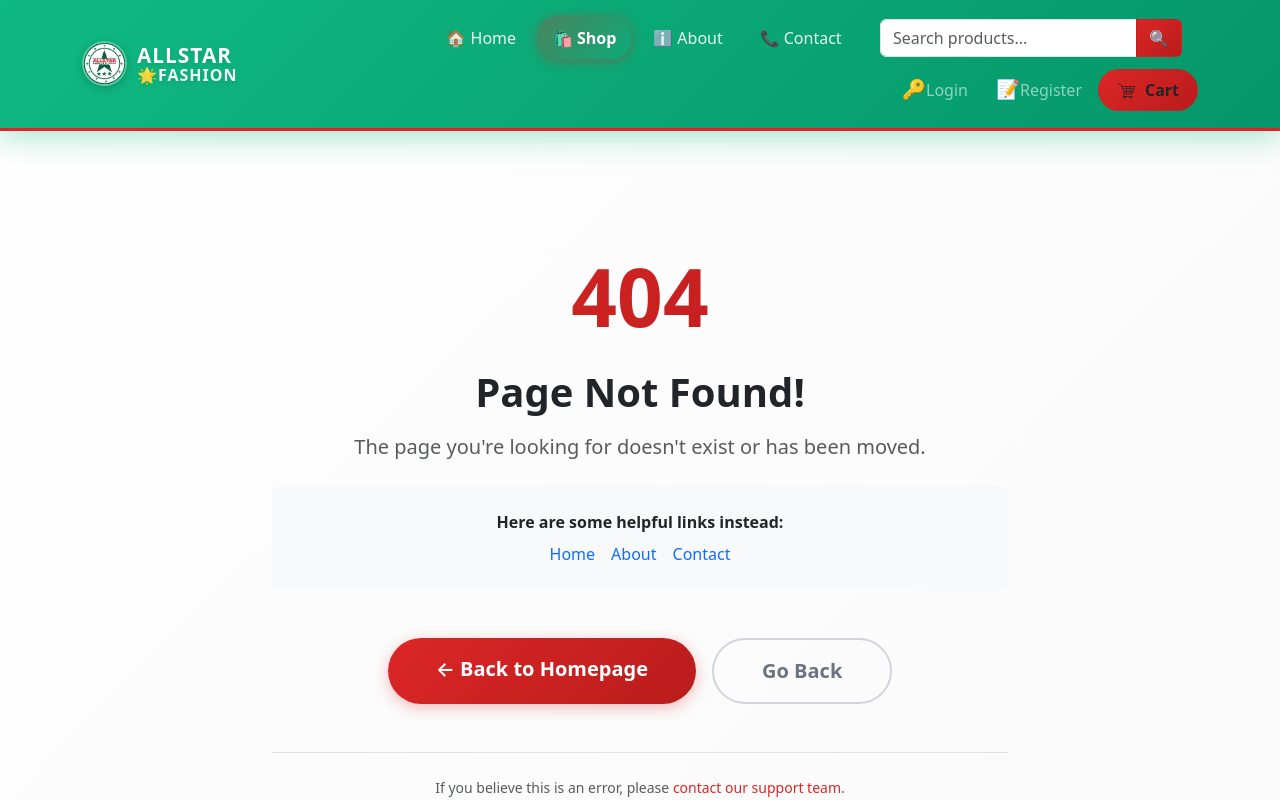
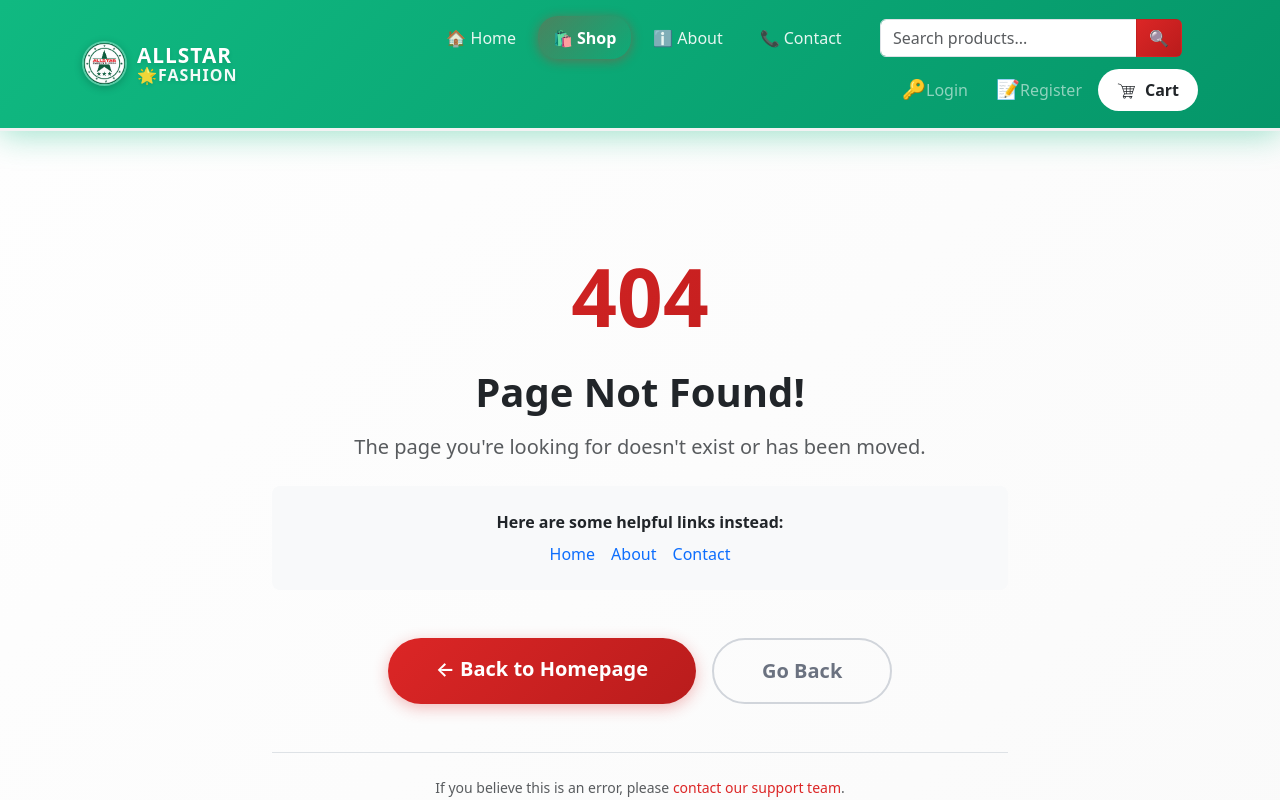
Before and after one commit to cysof/AllStarEcom-FrontEnd, a React (Vite) app: page /products/1 in a window 1280 px wide. Shown: the top 800 px of the page. Built offline with nearby package versions, Linux system fonts and the light colour scheme.

Commit message:
update: navbar color updated

```diff
--- a/src/components/ui/NavBar.module.css
+++ b/src/components/ui/NavBar.module.css
@@ -4,7 +4,7 @@
   position: sticky;
   top: 0;
   z-index: 1020;
-  border-bottom: 3px solid #dc2626; /* Changed to red */
+  border-bottom: 3px solid #f2f2f3; /* Changed to red */
   backdrop-filter: blur(10px);
   padding: 1rem 0;
   transition: all 0.3s ease;
@@ -13,7 +13,7 @@
 .navbar.scrolled {
   padding: 0.6rem 0 !important;
   box-shadow: 0 6px 25px rgba(16, 185, 129, 0.5);
-  border-bottom: 3px solid #dc2626; /* Red border when scrolled */
+  border-bottom: 3px solid #ffffff; /* Red border when scrolled */
 }
 
 .brand {
@@ -104,7 +104,7 @@
 
 /* Cart Button */
 .cartButton {
-  background: linear-gradient(135deg, #dc2626 0%, #b91c1c 100%); /* Red gradient */
+  background: linear-gradient(135deg, #ffffff 0%, #ffffff 100%); /* Red gradient */
   color: white; /* White text */
   border: 2px solid rgba(255, 255, 255, 0.8);
   min-width: 100px;
@@ -169,7 +169,6 @@
     border-radius: 12px;
     padding: 1rem;
     box-shadow: 0 8px 25px rgba(0, 0, 0, 0.15);
-    border: 2px solid #dc2626; /* Red border on mobile */
   }
 
   .allNavItems {
```
